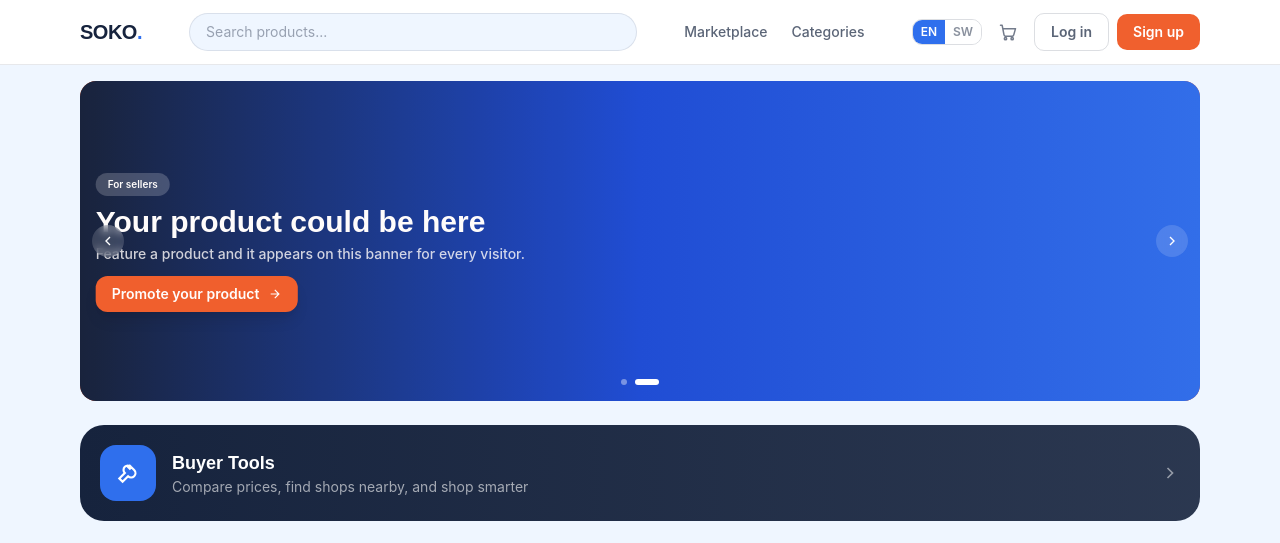
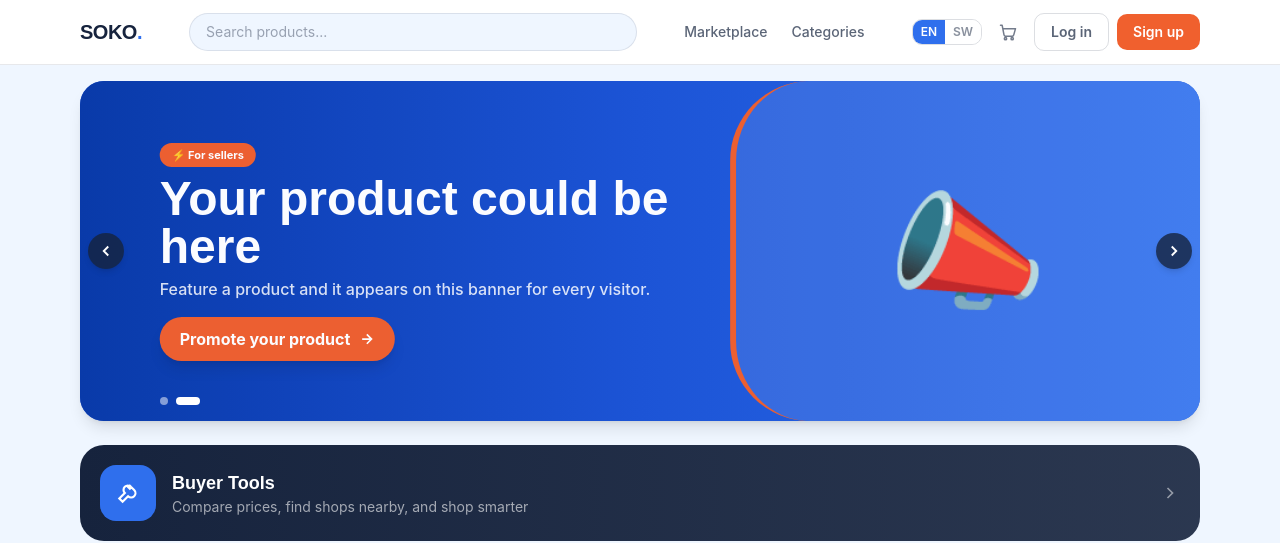
Before and after one commit to jonsy1/soko-marketplace, a Next.js app in the folder soko/: page / in a window 1280 px wide. Shown: the top 543 px of the page. Built offline with nearby package versions, Linux system fonts and the light colour scheme; no server answers; the database is empty.

Commit message:
Hero: new blue design with rounded product panel and orange price button

```diff
--- a/soko/src/components/HeroSlider.tsx
+++ b/soko/src/components/HeroSlider.tsx
@@ -11,7 +11,7 @@ const WELCOME_SLIDE: any = {
   badge: 'Soko',
   ctaText: 'Browse categories',
   ctaLink: '/categories',
-  bg: 'from-clay-600 via-clay-500 to-clay-400',
+  emoji: '🛍️',
 };
 
 // Always shown as the last slide, so sellers keep seeing that the space is for sale.
@@ -23,7 +23,7 @@ const SELLER_AD_SLIDE: any = {
   badge: 'For sellers',
   ctaText: 'Promote your product',
   ctaLink: '/dashboard/business/billing',
-  bg: 'from-night via-market-600 to-market-500',
+  emoji: '📣',
 };
 
 export default function HeroSlider() {
@@ -97,19 +97,19 @@ export default function HeroSlider() {
 
   if (loading) {
     return (
-      <div className="relative overflow-hidden rounded-2xl h-[220px] md:h-[280px] bg-clay-50 animate-pulse flex items-center justify-center">
-        <p className="text-clay-600/50">Loading...</p>
+      <div className="relative overflow-hidden rounded-3xl h-[240px] md:h-[300px] bg-market-100 animate-pulse flex items-center justify-center">
+        <p className="text-market-600/50">Loading...</p>
       </div>
     );
   }
 
   return (
     <div
-      className="relative overflow-hidden rounded-2xl"
+      className="relative overflow-hidden rounded-3xl shadow-lg"
       onMouseEnter={handleMouseEnter}
       onMouseLeave={handleMouseLeave}
     >
-      <div className="relative h-[220px] md:h-[280px] lg:h-[320px] bg-clay-500">
+      <div className="relative h-[240px] md:h-[300px] lg:h-[340px] bg-[#1D55D6]">
         {slides.map((slide, index) => (
           <div
             key={slide.id}
@@ -117,74 +117,68 @@ export default function HeroSlider() {
               index === currentSlide ? 'opacity-100 scale-100' : 'opacity-0 scale-105 pointer-events-none'
             }`}
           >
-            {/* Product slides: photo + orange overlay. Other slides: plain gradient. */}
+            {/* Blue brand background */}
+            <div className="absolute inset-0 bg-gradient-to-r from-[#0A3AA8] via-[#1D55D6] to-[#2F6FED]" />
+
+            {/* Right side: product photo in a rounded panel, or a big symbol on demo slides */}
             {slide.kind === 'product' ? (
-              <>
+              <div className="absolute right-0 top-0 h-full w-[44%] md:w-[42%] rounded-l-[80px] overflow-hidden border-l-[6px] border-[#F0602E] bg-white">
                 {slide.image && (
                   <div
                     className="absolute inset-0 bg-cover bg-center"
                     style={{ backgroundImage: `url("${slide.image}")` }}
                   />
                 )}
-                <div className="absolute inset-0 bg-gradient-to-r from-clay-600/90 via-clay-500/75 to-clay-400/40" />
-              </>
+              </div>
             ) : (
-              <div className={`absolute inset-0 bg-gradient-to-r ${slide.bg}`} />
+              <div className="absolute right-0 top-0 h-full w-[44%] md:w-[42%] flex items-center justify-center rounded-l-[80px] bg-white/10 border-l-[6px] border-[#F0602E]">
+                <span className="text-7xl md:text-9xl">{slide.emoji}</span>
+              </div>
             )}
 
-            {/* Content */}
-            <div className="relative h-full flex items-center">
-              <div className="max-w-6xl mx-auto px-4 w-full">
-                <div className="max-w-md">
+            {/* Text */}
+            <div className="relative h-full flex items-center pl-12 pr-4 md:pl-20 md:pr-10">
+              <div className="max-w-[54%] md:max-w-[52%]">
                 {slide.badge && (
-                    <span className="inline-block px-3 py-1 rounded-full text-[10px] font-semibold mb-2 bg-white/20 text-white">
-                      {slide.badge}
+                  <span className="inline-flex items-center gap-1 px-3 py-1 rounded-full text-[11px] font-bold mb-2 bg-[#F0602E] text-white">
+                    ⚡ {slide.badge}
                   </span>
                 )}
 
-                  <h1 className="font-display font-bold text-xl md:text-3xl text-white leading-tight line-clamp-2">
+                <h1 className="font-display font-bold text-2xl md:text-5xl text-white leading-tight line-clamp-2">
                   {slide.title}
                 </h1>
 
-                  <p className="text-white/80 font-medium text-xs md:text-sm mt-1">
+                <p className="text-white/85 font-medium text-xs md:text-base mt-1.5 line-clamp-2">
                   {slide.subtitle}
                 </p>
 
-                  {slide.price !== undefined && slide.price !== null && (
-                    <p className="text-white text-lg md:text-xl font-semibold mt-1">
-                      TZS {Number(slide.price).toLocaleString()}
-                    </p>
-                  )}
-
                 <Link
                   href={slide.ctaLink}
-                    className={`inline-flex items-center gap-2 mt-3 px-4 py-2 text-white text-sm font-semibold rounded-xl transition-all hover:scale-[1.02] shadow-lg ${
-                      slide.kind === 'ad'
-                        ? 'bg-clay-500 hover:bg-clay-600'
-                        : 'bg-market-500 hover:bg-market-600'
-                    }`}
+                  className="inline-flex items-center gap-2 mt-4 px-5 py-2.5 bg-[#F0602E] hover:bg-[#D9501F] text-white text-sm md:text-base font-bold rounded-full transition-all hover:scale-[1.03] shadow-lg"
                 >
-                    {slide.ctaText}
-                    <svg width="14" height="14" viewBox="0 0 24 24" fill="none" stroke="currentColor" strokeWidth="2">
+                  {slide.price !== undefined && slide.price !== null
+                    ? `TZS ${Number(slide.price).toLocaleString()}`
+                    : slide.ctaText}
+                  <svg width="16" height="16" viewBox="0 0 24 24" fill="none" stroke="currentColor" strokeWidth="2.5">
                     <path d="M5 12h14M12 5l7 7-7 7" />
                   </svg>
                 </Link>
               </div>
             </div>
           </div>
-          </div>
         ))}
 
-        {/* Dots indicator */}
+        {/* Dots + arrows */}
         {slides.length > 1 && (
           <>
-            <div className="absolute bottom-4 left-1/2 -translate-x-1/2 flex gap-2 z-10">
+            <div className="absolute bottom-4 left-12 md:left-20 flex gap-2 z-10">
               {slides.map((_, index) => (
                 <button
                   key={index}
                   onClick={() => goToSlide(index)}
-                  className={`h-1.5 rounded-full transition-all ${
-                    index === currentSlide ? 'w-6 bg-white' : 'w-1.5 bg-white/40 hover:bg-white/60'
+                  className={`h-2 rounded-full transition-all ${
+                    index === currentSlide ? 'w-6 bg-white' : 'w-2 bg-white/50 hover:bg-white/70'
                   }`}
                   aria-label={`Go to slide ${index + 1}`}
                 />
@@ -193,20 +187,20 @@ export default function HeroSlider() {
 
             <button
               onClick={goToPrev}
-              className="absolute left-3 top-1/2 -translate-y-1/2 w-8 h-8 rounded-full bg-white/15 backdrop-blur-sm hover:bg-white/25 transition flex items-center justify-center text-white z-10"
+              className="absolute left-2 top-1/2 -translate-y-1/2 w-9 h-9 rounded-full bg-night/80 hover:bg-night transition flex items-center justify-center text-white z-10 shadow-md"
               aria-label="Previous slide"
             >
-              <svg width="16" height="16" viewBox="0 0 24 24" fill="none" stroke="currentColor" strokeWidth="2">
+              <svg width="18" height="18" viewBox="0 0 24 24" fill="none" stroke="currentColor" strokeWidth="2.5">
                 <path d="M15 18l-6-6 6-6" />
               </svg>
             </button>
 
             <button
               onClick={goToNext}
-              className="absolute right-3 top-1/2 -translate-y-1/2 w-8 h-8 rounded-full bg-white/15 backdrop-blur-sm hover:bg-white/25 transition flex items-center justify-center text-white z-10"
+              className="absolute right-2 top-1/2 -translate-y-1/2 w-9 h-9 rounded-full bg-night/80 hover:bg-night transition flex items-center justify-center text-white z-10 shadow-md"
               aria-label="Next slide"
             >
-              <svg width="16" height="16" viewBox="0 0 24 24" fill="none" stroke="currentColor" strokeWidth="2">
+              <svg width="18" height="18" viewBox="0 0 24 24" fill="none" stroke="currentColor" strokeWidth="2.5">
                 <path d="M9 18l6-6-6-6" />
               </svg>
             </button>
```
Lines whose indentation alone changed are shown as unchanged.
